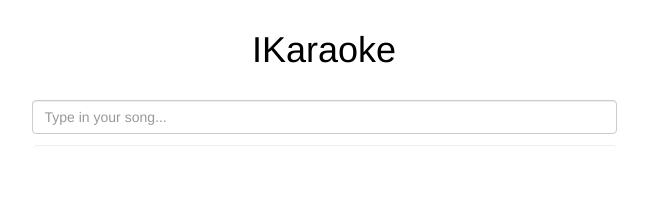
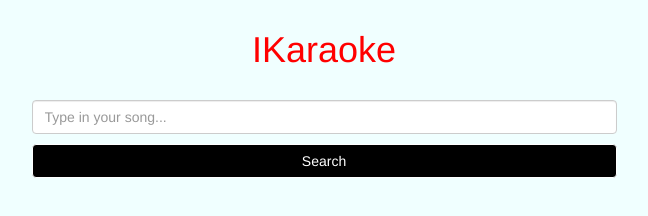
Before and after one commit to nateshim/karaokeapp, a plain HTML site: page index.html in a window 1280 px wide. Shown: the whole page, without its empty margins (316-964 px from the left). Drawn offline with nearby package versions, Linux system fonts and the light colour scheme.

```diff
--- a/css/style.css
+++ b/css/style.css
@@ -1,12 +1,12 @@
 
-body { background: #ffffff; }
+body { background: #f0ffff; }
 header { margin-top: 30px; }
-header a { color: black; text-decoration: none; }
+header a { color: red; text-decoration: none; }
 header a:hover { text-decoration: none; }
 form { margin-top: 20px; }
 form, #results { padding: 0 20px; }
 .item { margin-bottom: 25px; }
 .w100 { width: 100%; }
 
-.btn-primary { background: #ffffff; border-color: #ffffff; }
+.btn-primary { background: #000000; border-color: #ffffff; }
 .btn-primary:hover, .btn-primary:active, .btn-primary:focus { background: #000000;  border-color: #000000; }
--- a/js/app.js
+++ b/js/app.js
@@ -14,6 +14,7 @@ $(function() {
        // execute the request
        request.execute(function(response) {
           var results = response.result;
+          console.log(results);
           if (results == " karaoke") {
 
           } else {
```
